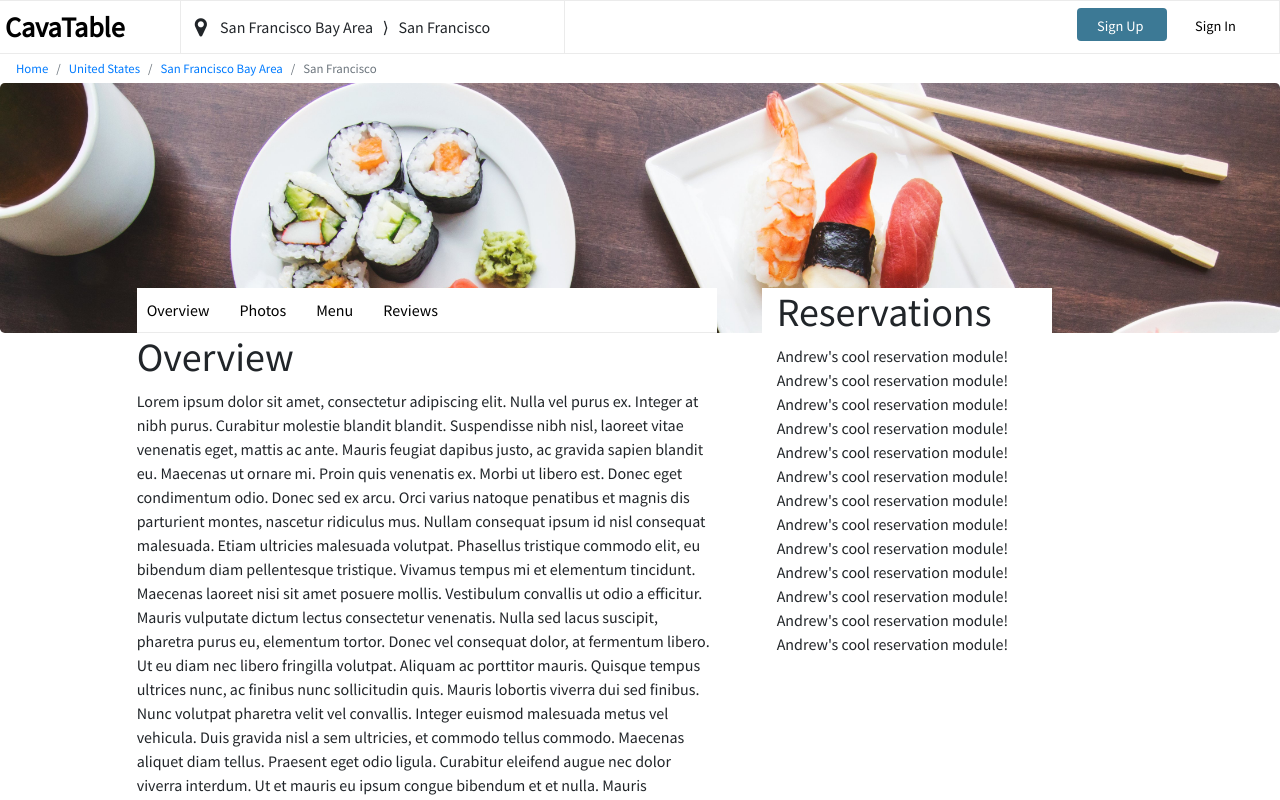
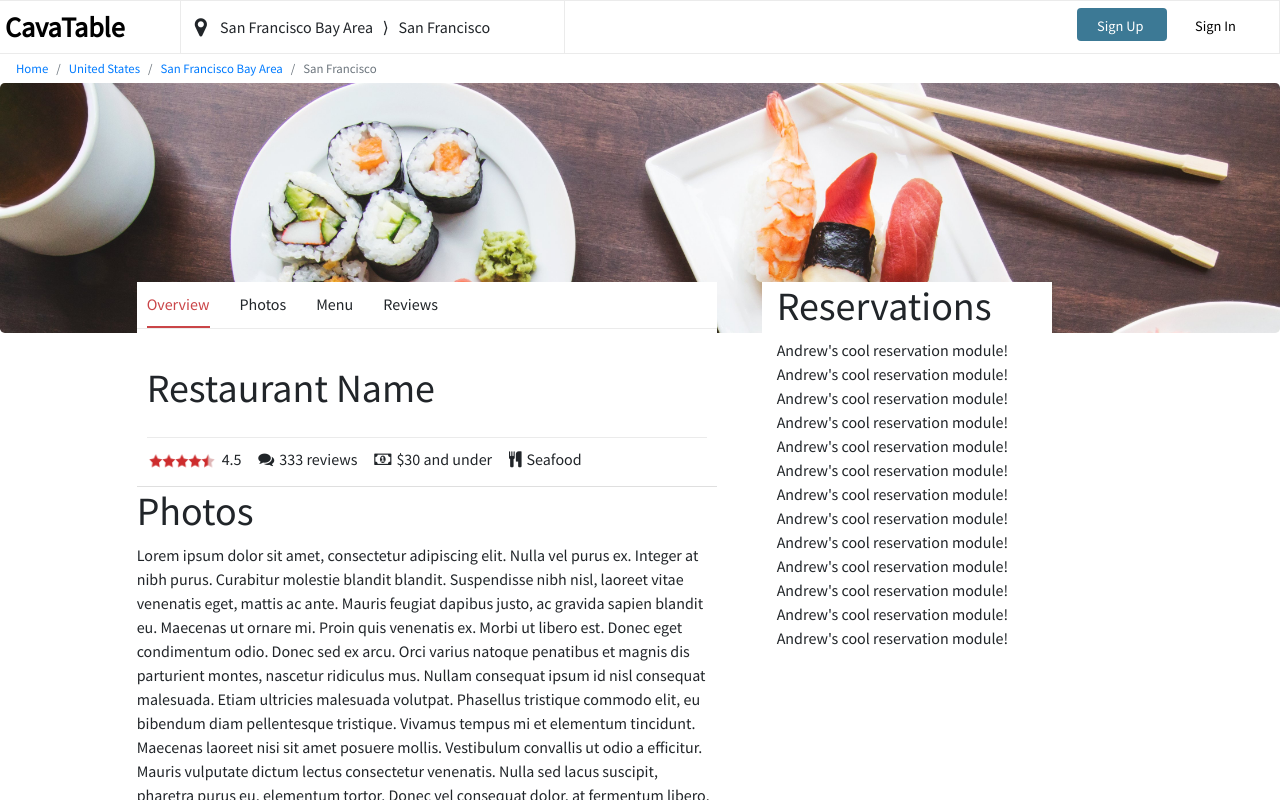
Before and after one commit to thebrbs/anoop-overviews, a React app: page / in a window 1280 px wide. Shown: the top 800 px of the page. Built offline with nearby package versions, Linux system fonts and the light colour scheme.

Commit message:
Rendering restaurant name and ReviewsOverview component with example data.

```diff
--- a/client/src/components/Overview.jsx
+++ b/client/src/components/Overview.jsx
@@ -1,8 +1,13 @@
 import React from 'react';
+import ReviewsOverview from './ReviewsOverview.jsx';
 
 const Overview = (props) => (
-  <div>
-    This is a React Component!
+  <div className="card border-top-0 border-left-0 border-right-0 rounded-0">
+    <div className="card-body">
+      <h1 className="overview-title">Restaurant Name</h1>
+      <div><ReviewsOverview /></div>
+    </div>
+
   </div>
 );
 
--- /dev/null
+++ b/client/src/components/ReviewsOverview.jsx
@@ -0,0 +1,24 @@
+import React from 'react';
+
+const ReviewsOverview = (props) => (
+  <div id="reviewsOverviewComponent">
+    <div className="avgReviewContainer">
+      <img src="./images/star-rating.png" width="70" height="30"></img>
+      <span className="avgReview">4.5</span>
+    </div>
+    <div className="totalReviewsContainer">
+      <span className="fa fa-comments"></span>
+      <span className="totalReviews">333 reviews</span>
+    </div>
+    <div className="priceRangeContainer">
+      <span className="fa fa-money"></span>
+      <span className="priceRange">$30 and under</span>
+    </div>
+    <div className="cuisineTypeContainer">
+      <span className="fa fa-cutlery test"></span>
+      <span className="cuisineType">Seafood</span>
+    </div>
+  </div>
+);
+
+export default ReviewsOverview;
--- a/public/index.html
+++ b/public/index.html
@@ -2,7 +2,7 @@
 <html>
   <head>
     <title>CavaTable</title>
-    <link rel="stylesheet" href="https://maxcdn.bootstrapcdn.com/font-awesome/4.4.0/css/font-awesome.min.css">
+    <link rel="stylesheet" href="https://cdnjs.cloudflare.com/ajax/libs/font-awesome/4.7.0/css/font-awesome.css">
     <link href="https://fonts.googleapis.com/css?family=Source+Sans+Pro" rel="stylesheet">
     <link rel="stylesheet" href="https://stackpath.bootstrapcdn.com/bootstrap/4.1.1/css/bootstrap.min.css" integrity="sha384-WskhaSGFgHYWDcbwN70/dfYBj47jz9qbsMId/iRN3ewGhXQFZCSftd1LZCfmhktB" crossorigin="anonymous">
     <script src="https://code.jquery.com/jquery-3.3.1.slim.min.js" integrity="sha384-q8i/X+965DzO0rT7abK41JStQIAqVgRVzpbzo5smXKp4YfRvH+8abtTE1Pi6jizo" crossorigin="anonymous"></script>
@@ -50,16 +50,16 @@
         <div class="col-1"></div>
         <div class="col-6">
           <div class="container">
-            <nav class="navbar test bodyNav ml-auto sticky-top">
+            <nav class="navbar bodyNav ml-auto sticky-top">
               <ul class="navbar-nav navbar-expand mr-auto">
-                <li class="nav-item">Overview</li>
+                <li class="nav-item bodyNavActive">Overview</li>
                 <li class="nav-item">Photos</li>
                 <li class="nav-item">Menu</li>
                 <li class="nav-item">Reviews</li>
               </ul>
             </nav>
 
-            <div id="overviewMod">
+            <div id="overview_module">
               <h1>Overview</h1>
                 Lorem ipsum dolor sit amet, consectetur adipiscing elit. Nulla vel purus ex. Integer at nibh purus. Curabitur molestie blandit blandit. Suspendisse nibh nisl, laoreet vitae venenatis eget, mattis ac ante. Mauris feugiat dapibus justo, ac gravida sapien blandit eu. Maecenas ut ornare mi. Proin quis venenatis ex. Morbi ut libero est.
 
--- a/public/styles/main.css
+++ b/public/styles/main.css
@@ -1 +1,2 @@
 @import './searchMod.css';
+@import './overviewMod.css';
--- /dev/null
+++ b/public/styles/overviewMod.css
@@ -0,0 +1,17 @@
+.card-body {
+  padding: 10px;
+}
+
+.overview-title {
+  border-bottom: 1px solid #EBEBEB;
+  padding: 25px 0px 25px 0px;
+}
+
+.avgReviewContainer, .totalReviewsContainer, .priceRangeContainer, .cuisineTypeContainer {
+  margin-right: 3%;
+  display: inline-block;
+}
+
+.avgReview, .totalReviews, .priceRange, .cuisineType {
+  margin-left: 5px;
+}
--- a/public/styles/searchMod.css
+++ b/public/styles/searchMod.css
@@ -86,17 +86,26 @@ nav ol.breadcrumb li.breadcrumb-item {
 
 .bodyContainer {
   position: relative;
-  bottom: 45px;
+  bottom: 51px;
 }
 
 .bodyNav {
-  padding: 10px;
   border-bottom: 1px solid #EBEBEB;
-  color: black;
+}
+
+.bodyNav ul.navbar-nav {
+  padding: 10px 10px 0px 10px;
 }
 
 .bodyNav li.nav-item {
   margin-right: 30px;
+  padding-bottom: 10px;
+}
+
+.bodyNavActive {
+  color: #CA4548;
+  border-bottom: solid 2px;
+  border-color: #CA4548;
 }
 
 .reservationContainer {
```
Also changed, not shown: public/dist/bundle.js, public/images/star-rating.png (added).
